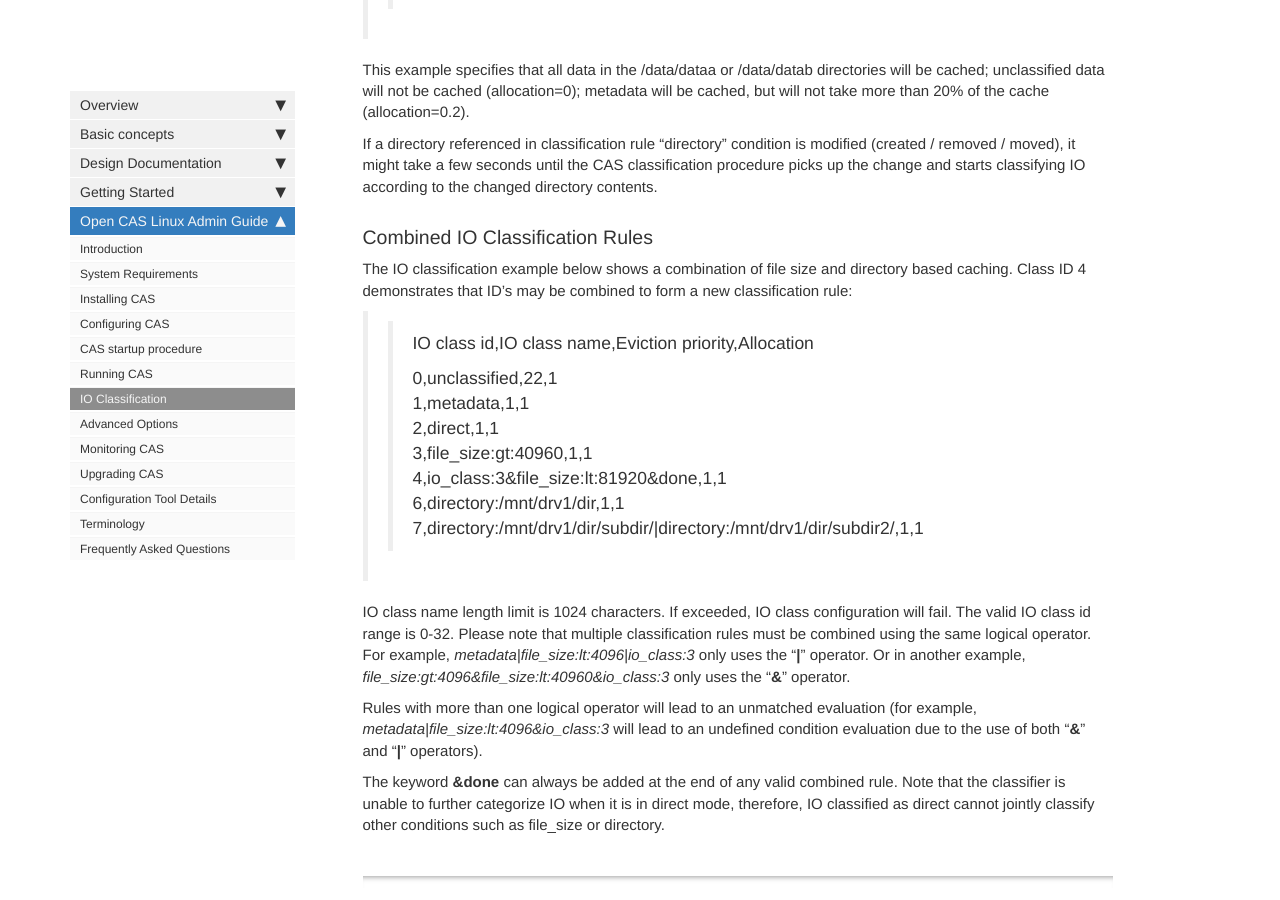
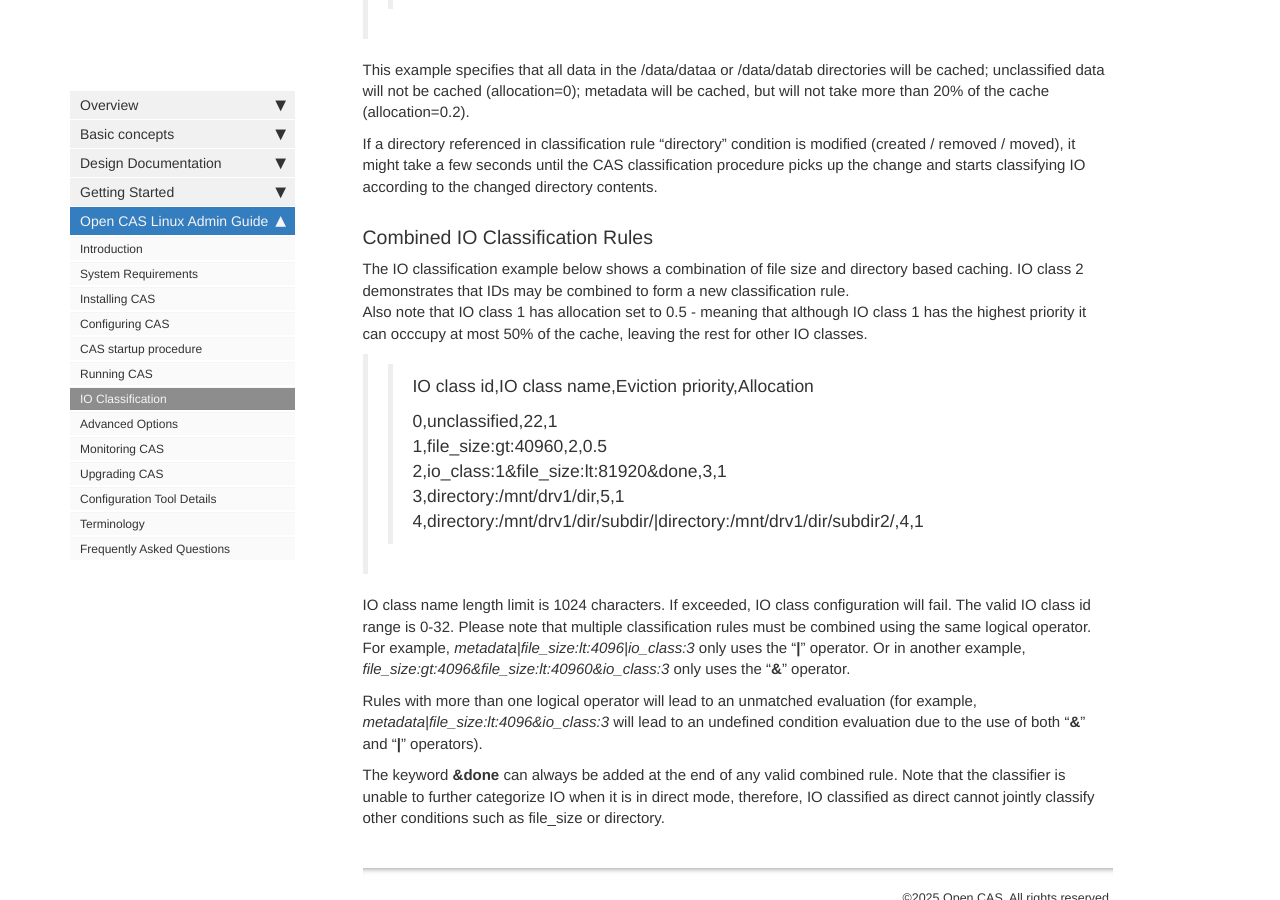
Before and after one commit to Open-CAS/open-cas.github.io, a Jekyll site: the page built from pages/open_cas_linux/guide_io_classification.md, in a window 1280 px wide and 900 px high, scrolled down 4315 px. Built offline with Jekyll 4.4.1, drawn with Linux system fonts in a browser that asks for light colours; nearby versions of some CDN libraries; comment, search, counter and statistics services are not loaded.

Commit message:
Update combined IO classification description
Signed-off-by: Daniel Madej <daniel.madej@huawei.com>

```diff
--- a/pages/open_cas_linux/guide_io_classification.md
+++ b/pages/open_cas_linux/guide_io_classification.md
@@ -171,18 +171,19 @@
 ### Combined IO Classification Rules
 
 The IO classification example below shows a combination of file size and
-directory based caching. Class ID 4 demonstrates that ID’s may be combined to
-form a new classification rule:
+directory based caching. IO class 2 demonstrates that IDs may be combined to
+form a new classification rule.
+Also note that IO class 1 has allocation set to 0.5 - meaning that although IO class 1
+has the highest priority it can occcupy at most 50% of the cache, leaving the rest
+for other IO classes.
 
 >>   IO class id,IO class name,Eviction priority,Allocation
 >>
 >>   0,unclassified,22,1
->>   1,metadata,1,1
->>   2,direct,1,1
->>   3,file_size:gt:40960,1,1
->>   4,io_class:3&file_size:lt:81920&done,1,1
->>   6,directory:/mnt/drv1/dir,1,1
->>   7,directory:/mnt/drv1/dir/subdir/\|directory:/mnt/drv1/dir/subdir2/,1,1
+>>   1,file_size:gt:40960,2,0.5
+>>   2,io_class:1&file_size:lt:81920&done,3,1
+>>   3,directory:/mnt/drv1/dir,5,1
+>>   4,directory:/mnt/drv1/dir/subdir/\|directory:/mnt/drv1/dir/subdir2/,4,1
 
 IO class name length limit is 1024 characters. If exceeded, IO class
 configuration will fail. The valid IO class id range is 0-32. Please note that
```
